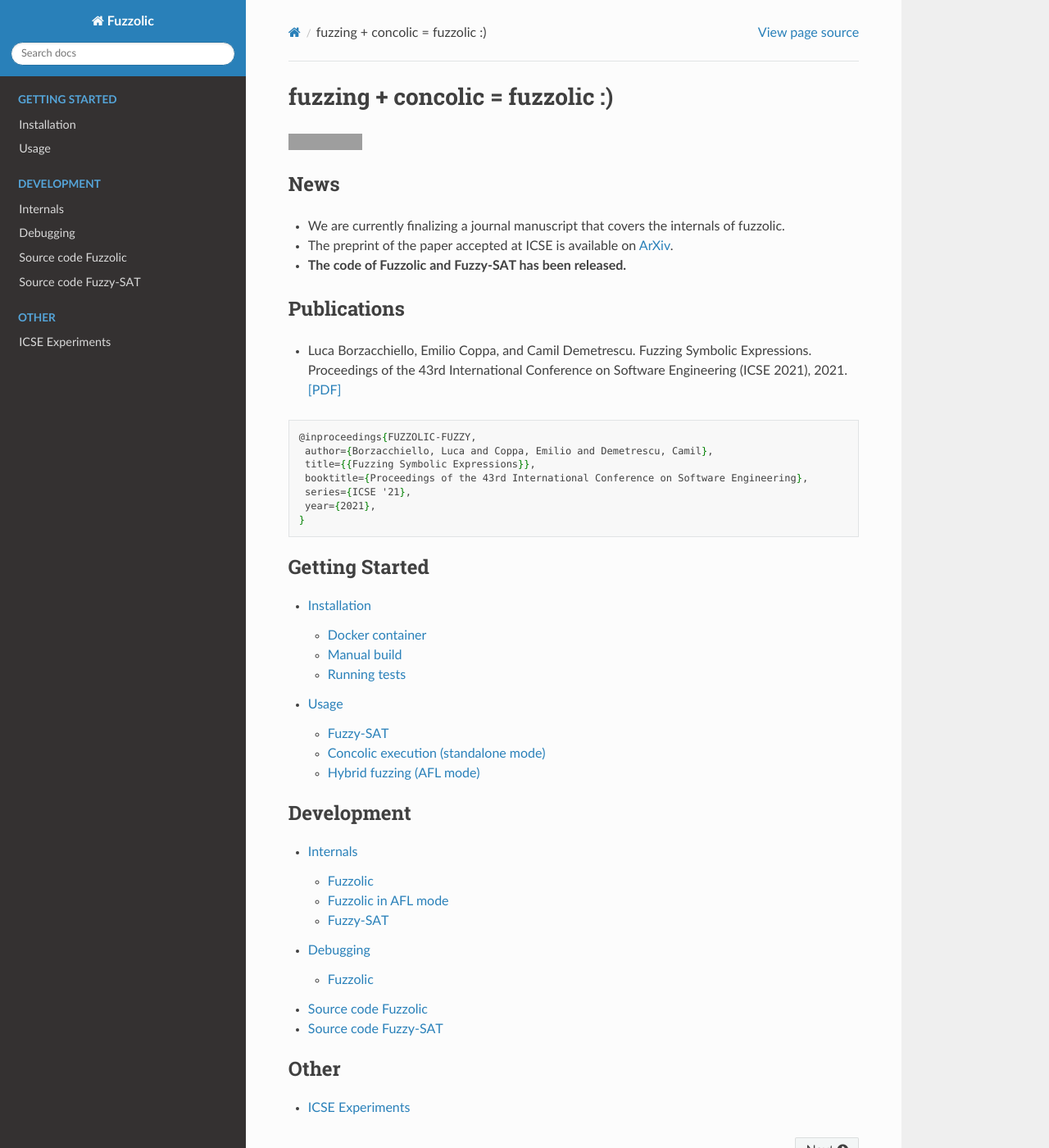
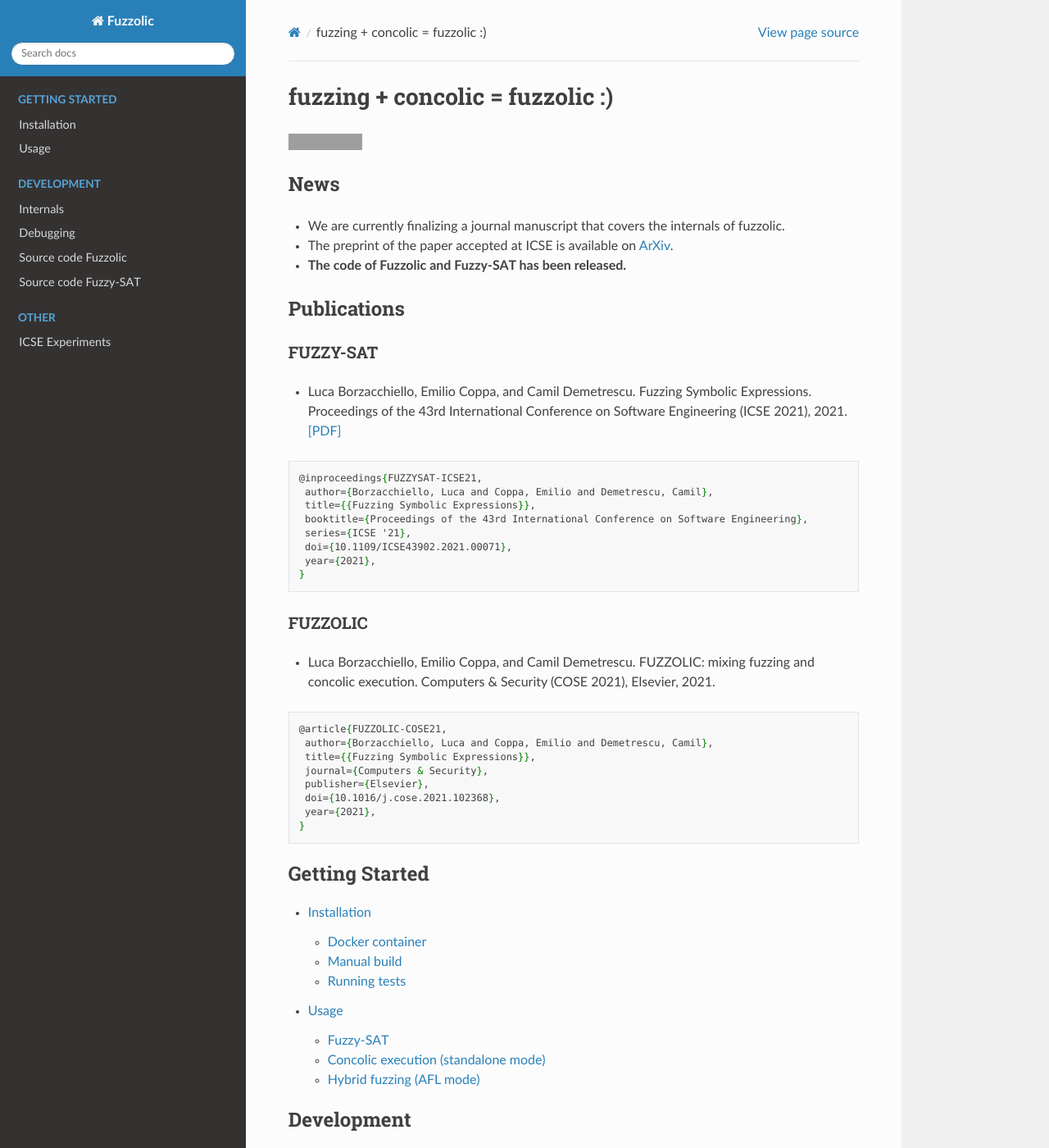
Before and after one commit to season-lab/fuzzolic, a Sphinx documentation site: the page built from docs/index.rst, in a window 1280 px wide and 1400 px high. Shown: the whole window at 82% size. Built offline with Sphinx 7.4.7 and the Read the Docs theme 2.0.0, drawn with Linux system fonts in a browser that asks for light colours; grey boxes are pictures that could not be loaded.

Commit message:
Update index.rst

```diff
--- a/docs/index.rst
+++ b/docs/index.rst
@@ -1,5 +1,6 @@
 .. Documentation of Fuzzolic
 
+==================================================
 fuzzing + concolic = fuzzolic :)
 ==================================================
 
@@ -8,24 +9,44 @@ fuzzing + concolic = fuzzolic :)
     <p><img src="https://circleci.com/gh/ercoppa-bot/fuzzolic-builder-ci.svg?style=shield&circle-token=d8cf8057b9bcee4923bdb611402eb5d7a7b8f0fe" /><br /></p>
 
 News
-------------
+=======
 
 * We are currently finalizing a journal manuscript that covers the internals of fuzzolic.
 * The preprint of the paper accepted at ICSE is available on `ArXiv <https://arxiv.org/pdf/2102.06580>`_.
 * **The code of Fuzzolic and Fuzzy-SAT has been released.**
 
 Publications
-------------
+=======
+
+FUZZY-SAT
+-------------
 
 * Luca Borzacchiello, Emilio Coppa, and Camil Demetrescu. Fuzzing Symbolic Expressions. Proceedings of the 43rd International Conference on Software Engineering (ICSE 2021), 2021. `[PDF] <https://arxiv.org/pdf/2102.06580>`_
 
 .. code-block:: latex
 
-   @inproceedings{FUZZOLIC-FUZZY,
+   @inproceedings{FUZZYSAT-ICSE21,
     author={Borzacchiello, Luca and Coppa, Emilio and Demetrescu, Camil},
     title={{Fuzzing Symbolic Expressions}},
     booktitle={Proceedings of the 43rd International Conference on Software Engineering},
     series={ICSE '21},
+    doi={10.1109/ICSE43902.2021.00071},
+    year={2021},
+   }
+
+FUZZOLIC
+-------------
+
+* Luca Borzacchiello, Emilio Coppa, and Camil Demetrescu. FUZZOLIC: mixing fuzzing and concolic execution. Computers & Security (COSE 2021), Elsevier, 2021.
+
+.. code-block:: latex
+
+   @article{FUZZOLIC-COSE21,
+    author={Borzacchiello, Luca and Coppa, Emilio and Demetrescu, Camil},
+    title={{Fuzzing Symbolic Expressions}},
+    journal={Computers & Security},
+    publisher={Elsevier},
+    doi={10.1016/j.cose.2021.102368},
     year={2021},
    }
 
```
